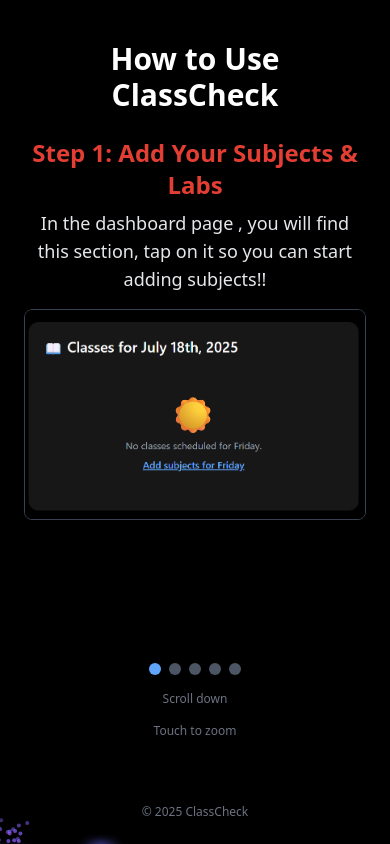
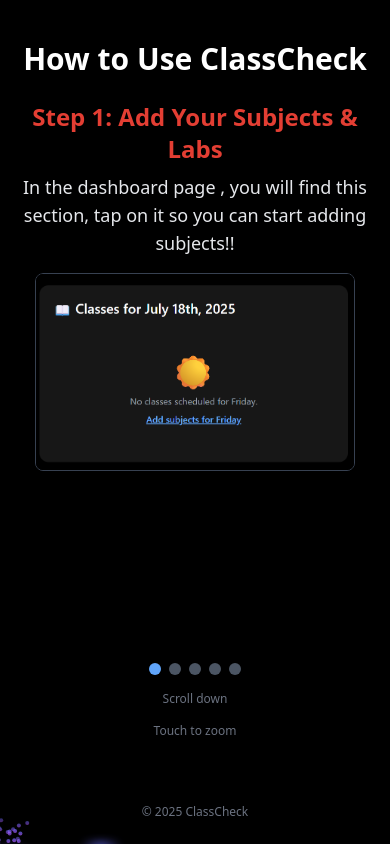
Before and after one commit to HeyMeMukul/ClassCheck, a React (Vite) app: page /howto in a window 390 px wide. Built offline with nearby package versions, Linux system fonts and the light colour scheme; no server answers; what tailwindcss-3d would draw is missing.

Commit message:
mobie-fit

```diff
--- a/src/pages/HowTo.tsx
+++ b/src/pages/HowTo.tsx
@@ -246,8 +246,8 @@ const HowTo: React.FC = () => {
       {/* Logo/Title */}
 
       {/* Main Card - Animated Step */}
-      <main className="flex-grow flex flex-col items-center justify-center px-6 text-center relative z-10">
-        <div className="relative w-full flex flex-col mb-4 items-center min-h-[420px] max-w-2xl mx-auto" style={{height: '70vh', outline: 'none'}}>
+      <main className="flex-grow flex flex-col items-center justify-center px-2 sm:px-6 text-center relative z-10">
+        <div className="relative w-full flex flex-col mb-4 items-center min-h-[340px] sm:min-h-[420px] max-w-full sm:max-w-2xl mx-auto" style={{height: '70vh', outline: 'none'}}>
         <h1 className="text-3xl sm:text-4xl font-extrabold mb-6 text-white">How to Use ClassCheck</h1>
           <AnimatePresence initial={false} custom={direction} mode="wait">
             <motion.div
@@ -263,7 +263,7 @@ const HowTo: React.FC = () => {
               <span className={`font-bold mb-2 text-2xl sm:text-3xl ${step.color}`}>{step.title}</span>
               <span className="mb-4 text-lg text-gray-200">{step.description}</span>
               <Lens>
-                <img src={step.img} alt={step.alt} className="rounded-lg shadow-lg w-full max-w-lg sm:max-w-xl border border-gray-700 mb-8" />
+                <img src={step.img} alt={step.alt} className="rounded-lg shadow-lg w-full max-w-xs sm:max-w-lg md:max-w-xl border border-gray-700 mb-8 object-contain" />
               </Lens>
               {currentStep === steps.length - 1 && (
                 <button
```
